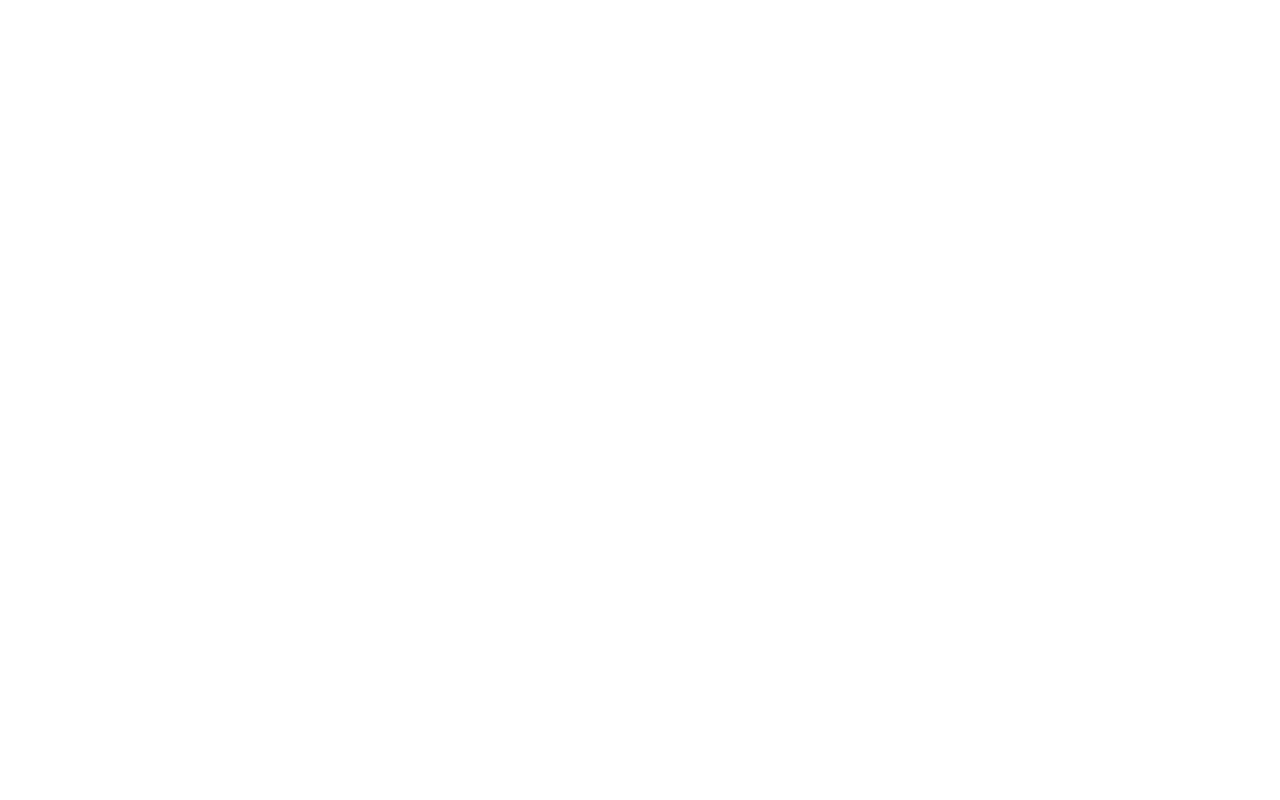
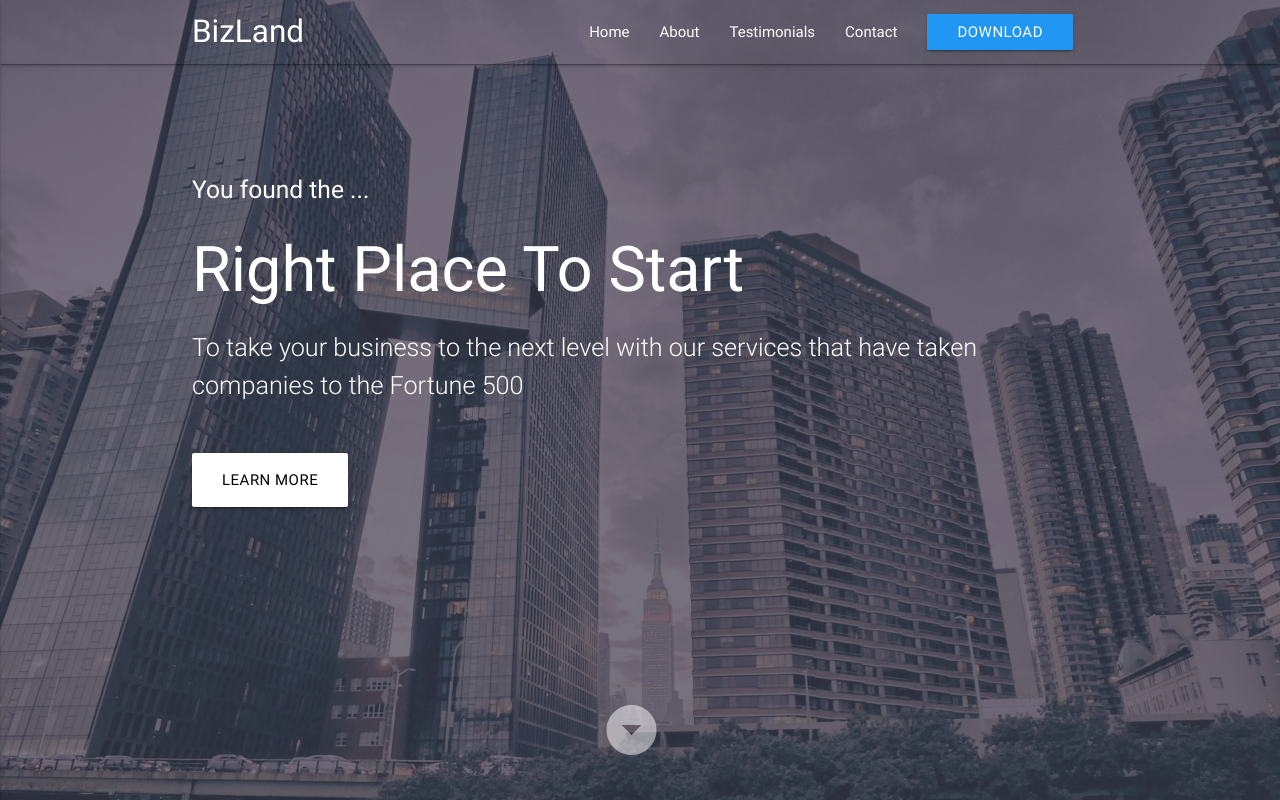
Before and after one commit to ajspeller/bizland_demo, a plain HTML site: page index.html in a window 1280 px wide. Drawn offline with nearby package versions, Linux system fonts and the light colour scheme.

Commit message:
Create full-screen header

```diff
--- a/css/main.css
+++ b/css/main.css
@@ -14,12 +14,12 @@
   background-position: center;
   height: 100vh;
   min-height: 600px;
-  color: #fff;
+  color: #ffffff;
   position: relative;
 }
 
 .main-header .showcase {
-  padding-top: 110px;
+  padding-top: 100px;
 }
 
 .scroll-icon {
--- a/index.html
+++ b/index.html
@@ -14,14 +14,81 @@
 </head>
 
 <body>
-
+  <header class="main-header">
+    <div class="primary-overlay">
+      <div class="navbar-fixed">
+        <nav class="transparent">
+          <div class="container">
+            <div class="nav-wrapper">
+              <a href="home" class="brand-logo">BizLand</a>
+              <a href="#" data-activates="mobile-nav" class="button-collapse">
+                <i class="material-icons">menu</i>
+              </a>
+              <ul class="right hide-on-med-and-down">
+                <li>
+                  <a href="#home" class="active-link">Home</a>
+                </li>
+                <li>
+                  <a href="#about">About</a>
+                </li>
+                <li>
+                  <a href="#testimonials">Testimonials</a>
+                </li>
+                <li>
+                  <a href="#contact">Contact</a>
+                </li>
+                <li>
+                  <a href="#" class="btn blue">Download</a>
+                </li>
+              </ul>
+            </div>
+          </div>
+        </nav>
+      </div>
+      <!-- sidenav -->
+      <ul class="side-nav" id="mobile-nav">
+        <h4 class="blue-grey darken-3 center">BizLand</h4>
+        <li>
+          <div class="divider"></div>
+        </li>
+        <li>
+          <a href="#home">Home</a>
+        </li>
+        <li>
+          <a href="#about">About</a>
+        </li>
+        <li>
+          <a href="#testimonials">Testimonials</a>
+        </li>
+        <li>
+          <a href="#contact">Contact</a>
+        </li>
+      </ul>
+      <!-- showcase -->
+      <div class="showcase container">
+        <div class="row">
+          <div class="col s12 main-text">
+            <h5>You found the ...</h5>
+            <h1>Right Place To Start</h1>
+            <p class="flow-text">To take your business to the next level with our services that have taken companies to the Fortune 500</p>
+            <br>
+            <a href="#about" class="btn btn-large white black-text">Learn More</a>
+            <a href="#contact" class="white-text">
+              <i class="material-icons medium scroll-icon">arrow_drop_down_circle</i>
+            </a>
+          </div>
+        </div>
+      </div>
+    </div>
+  </header>
 
   <!--Import jQuery before materialize.js-->
   <script type="text/javascript" src="https://code.jquery.com/jquery-3.2.1.min.js"></script>
   <script type="text/javascript" src="js/materialize.min.js"></script>
   <script>
     $(document).ready(function () {
-
+      // init sidenav
+      $('.button-collapse').sideNav();
     });
   </script>
 </body>
```
